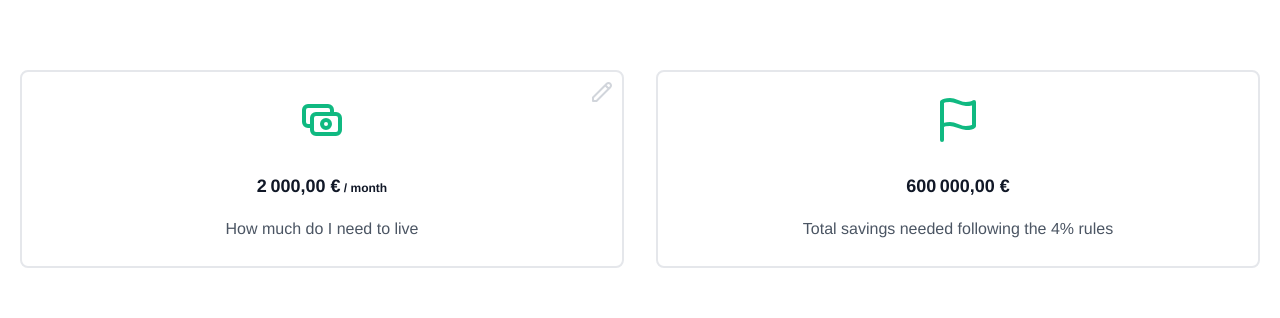
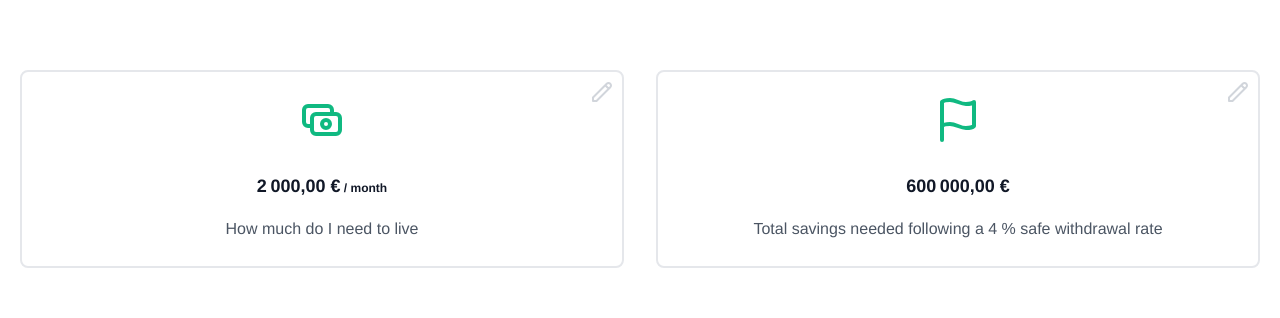
Before and after one commit to sylvnco/FireCalc, a Vue app in the folder CalcFire/: page / in a window 1280 px wide. Shown: the part 244-562 px from the top of the page. Built offline with nearby package versions, Linux system fonts and the light colour scheme.

Commit message:
add editable swr

```diff
--- a/CalcFire/src/App.vue
+++ b/CalcFire/src/App.vue
@@ -17,8 +17,9 @@
           </h1>
           <p class="lg:w-2/3 mx-auto leading-relaxed text-base">
             ...depending on
-            <b class="text-green-500">how much do you need to live</b> and all the <b class="text-green-500">contribution</b> you
-            make <b class="text-green-500">each month</b> to your investment
+            <b class="text-green-500">how much do you need to live</b> and all
+            the <b class="text-green-500">contribution</b> you make
+            <b class="text-green-500">each month</b> to your investment
           </p>
         </div>
         <div class="flex flex-wrap -m-4 text-center">
@@ -74,7 +75,7 @@
             </div>
           </div>
           <div class="p-4 md:w-1/2 sm:w-1/1 w-full">
-            <div class="border-2 border-gray-200 px-4 py-6 rounded-lg">
+            <div class="border-2 border-gray-200 px-4 py-6 rounded-lg relative">
               <svg
                 fill="none"
                 stroke="currentColor"
@@ -95,7 +96,28 @@
                 />
               </h2>
               <p class="leading-relaxed">
-                Total savings needed following the 4% rules
+                Total savings needed following a
+                <span v-if="!isEditSwrMode">{{ swr }}</span>
+                <input class="bg-green-100 w-4" v-else v-model="swr" />
+                % safe withdrawal rate
+                <svg
+                  @click="editSwr()"
+                  xmlns="http://www.w3.org/2000/svg"
+                  class="h-6 w-6 absolute top-2 right-2"
+                  v-bind:class="[
+                    isEditSwrMode ? 'text-green-400' : 'text-gray-300',
+                  ]"
+                  fill="none"
+                  viewBox="0 0 24 24"
+                  stroke="currentColor"
+                >
+                  <path
+                    stroke-linecap="round"
+                    stroke-linejoin="round"
+                    stroke-width="2"
+                    d="M15.232 5.232l3.536 3.536m-2.036-5.036a2.5 2.5 0 113.536 3.536L6.5 21.036H3v-3.572L16.732 3.732z"
+                  />
+                </svg>
               </p>
             </div>
           </div>
@@ -238,10 +260,10 @@
 import { defineComponent } from "vue";
 import IncomeSourceListComponent from "./components/IncomeSourceListComponent.vue";
 import currencyAmountComponent from "./components/common/currencyAmountComponent.vue";
-import {IApp} from "../src/interfaces/IApp"
+import { IApp } from "../src/interfaces/IApp";
 
 import { useStore } from "vuex";
-import { IStore, key } from './../store/store'
+import { IStore, key } from "./../store/store";
 import { IIncomeSource } from "./interfaces/IIncomeSource";
 
 let store: IStore;
@@ -261,36 +283,57 @@ export default defineComponent({
       inflation: 2,
       isInflationAdjusted: true,
       editInflation: false,
+      isEditSwrMode: false,
+      swr: 4,
     } as IApp;
   },
   mounted() {
-   if (localStorage.getItem('sources')) {
+    if (localStorage.getItem("sources")) {
       try {
-        const local: any = localStorage.getItem('sources');
+        const local: any = localStorage.getItem("sources");
         const sources: JSON = JSON.parse(local);
         //@ts-ignore
-        store.dispatch('set', sources);
-      } catch(e) {
-        localStorage.removeItem('sources');
+        store.dispatch("set", sources);
+      } catch (e) {
+        localStorage.removeItem("sources");
       }
     }
-    const targetRent: number = Number(localStorage.getItem('targetRent'));
+    const targetRent: number = Number(localStorage.getItem("targetRent"));
     if (targetRent) {
       try {
         this.targetRent = targetRent;
-      } catch(e: any) {
-        localStorage.removeItem('targetRent');
+      } catch (e: any) {
+        localStorage.removeItem("targetRent");
+      }
+    }
+    const swr: number = Number(localStorage.getItem("swr"));
+    if (swr) {
+      try {
+        this.swr = swr;
+      } catch (e: any) {
+        localStorage.removeItem("swr");
       }
     }
   },
   methods: {
-    edit(): void{
+    edit(): void {
       this.isEditMode = !this.isEditMode;
-      if(!this.isEditMode){
-        localStorage.setItem('targetRent', this.targetRent.toString());
+      if (!this.isEditMode) {
+        localStorage.setItem("targetRent", this.targetRent.toString());
       }
     },
-    calculate(index: number, savings: number, roi: number, initial: number = 0) : number {
+    editSwr(): void {
+      this.isEditSwrMode = !this.isEditSwrMode;
+      if (!this.isEditSwrMode) {
+        localStorage.setItem("swr", this.swr.toString());
+      }
+    },
+    calculate(
+      index: number,
+      savings: number,
+      roi: number,
+      initial: number = 0
+    ): number {
       let interestRate = 0;
       if (this.isInflationAdjusted) {
         interestRate = (1 + roi / 100) / (1 + this.inflation / 100) - 1;
@@ -333,11 +376,13 @@ export default defineComponent({
         }
       }
     },
-
   },
   computed: {
     getTargetPatrimony(): number {
-      return this.targetRent * 12 * 25;
+      const v = this.swr === 0 ? 1 : this.swr;
+      const r = Math.round(100 / v);
+
+      return this.targetRent * 12 * r;
     },
     getInflationRateLabel(): string {
       return `${this.inflation} %`;
--- a/CalcFire/src/interfaces/IApp.ts
+++ b/CalcFire/src/interfaces/IApp.ts
@@ -7,4 +7,6 @@ export interface IApp {
     inflation: number,
     isInflationAdjusted: boolean,
     editInflation: boolean,
+    isEditSwrMode: boolean,
+    swr: number,
 }
```
